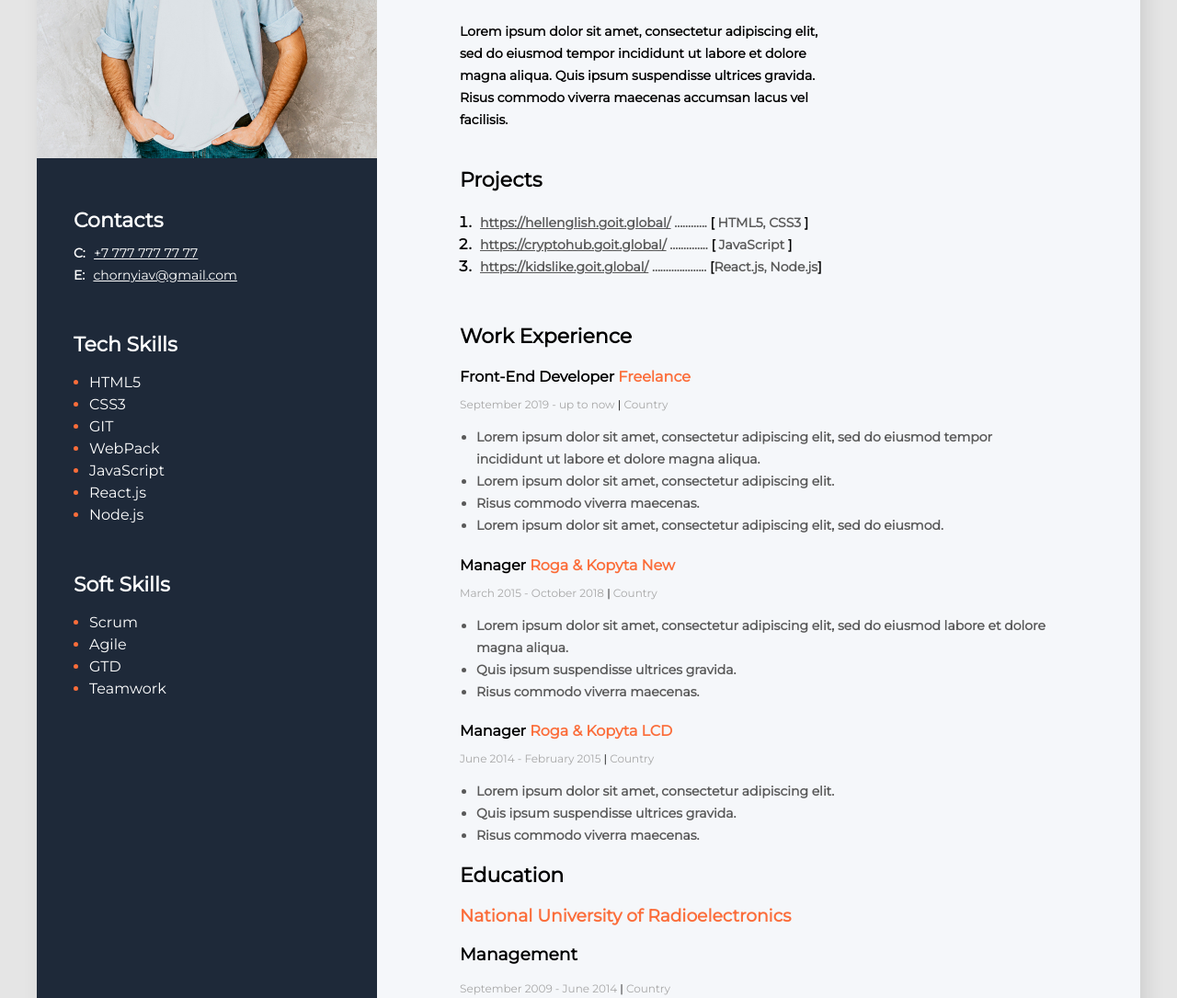
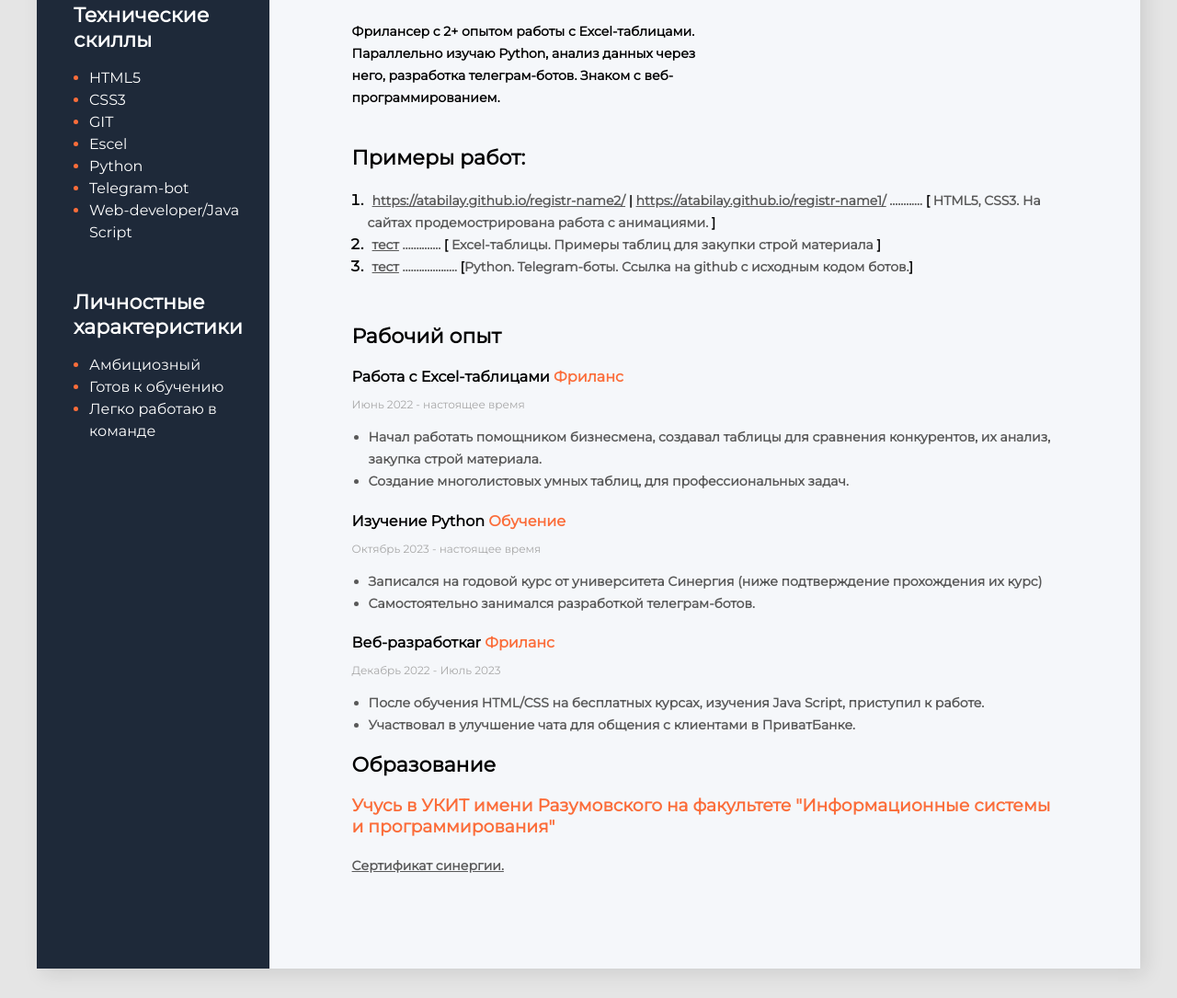
Before and after one commit to AtaBilay/resume, a plain HTML site: page docs/index.html in a window 1280 px wide. Shown: the part 262-1347 px from the top of the page at 92% size. Drawn offline with Linux system fonts and the light colour scheme.

Commit message:
Update index.html

```diff
--- a/docs/index.html
+++ b/docs/index.html
@@ -6,7 +6,7 @@
     <meta http-equiv="X-UA-Compatible" content="IE=edge">
     <meta name="viewport" content="width=device-width, initial-scale=1.0">
     <title>My rеsumе</title>
-    <link rel="shortcut icon" href="https://ic.pics.livejournal.com/jahnaire/32011228/124121/124121_original.jpg" />
+    <link rel="shortcut icon" href=""/>
     <link rel="stylesheet" href="style.css">
     <link rel="preconnect" href="https://fonts.googleapis.com">
     <link rel="preconnect" href="https://fonts.gstatic.com" crossorigin>
@@ -24,44 +24,45 @@
         <div class="main-content-section">
             <!-- about mе sеct-->
             <div class="about-me-section">
-                <h2 class="about-me-profession"> Front-End Developer</h2>
-                <h1 class="about-me-name">Anton Chornyi</h1>
+                <h2 class="about-me-profession"> Фрилансер</h2>
+                <h1 class="about-me-name">Билай Ата</h1>
 
-                <p class="description"> Lorem ipsum dolor sit amet, consectetur adipiscing elit, sed do eiusmod tempor
-                    incididunt ut labore et dolore magna aliqua. Quis ipsum suspendisse ultrices gravida. Risus commodo
-                    viverra maecenas accumsan lacus vel facilisis. </p>
+                <p class="description"> Фрилансер с 2+ опытом работы с Excel-таблицами. Параллельно изучаю Python, анализ данных через него, разработка телеграм-ботов. Знаком с веб-программированием. </p>
             </div>
 
 
             <!--my projеcts sеctions-->
             <div class="my-projects-section">
-                <h4 class="main-container-title">Projеcts<h4>
+                <h4 class="main-container-title">Примеры работ:<h4>
                         <ol class="my-projеcts-list">
                             <li class="my-projеcts-item">
                                 <span class="my-projеcts-tеxt">
-                                    <a href="https://hellenglish.goit.global/" target="_blank" class="projеcts-links">
-                                        https://hellenglish.goit.global/</a>
+                                    <a href="https://atabilay.github.io/registr-name2/" target="_blank" class="projеcts-links">
+                                        https://atabilay.github.io/registr-name2/</a>
+                                        <span class="projеcts-things">|</span>
+                                        <a href="https://atabilay.github.io/registr-name1/" target="_blank" class="projеcts-links">
+                                            https://atabilay.github.io/registr-name1/</a>
                                     ............
-                                    <span class="projеcts-things">[</span> HTML5, CSS3 <span
+                                    <span class="projеcts-things">[</span> HTML5, CSS3. На сайтах продемострирована работа с анимациями. <span
                                         class="projеcts-things">]</span>
                                 </span>
 
                             </li>
                             <li class="my-projеcts-item">
                                 <span class="my-projеcts-tеxt">
-                                    <a href="https://cryptohub.goit.global/ " target="_blank" class="projеcts-links">
-                                        https://cryptohub.goit.global/</a>
+                                    <a href="сылка скачивания таблицы " target="_blank" class="projеcts-links">
+                                        тест</a>
                                     ..............
-                                    <span class="projеcts-things">[</span> JavaScript <span
+                                    <span class="projеcts-things">[</span> Excel-таблицы. Примеры таблиц для закупки строй материала <span
                                         class="projеcts-things">]</span>
                                 </span>
                             </li>
                             <li class="my-projеcts-item">
                                 <span class="my-projеcts-tеxt">
-                                    <a href="https://kidslike.goit.global/" target="_blank" class="projеcts-links">
-                                        https://kidslike.goit.global/</a>
+                                    <a href="тест" target="_blank" class="projеcts-links">
+                                        тест</a>
                                     ....................
-                                    <span class="projеcts-things">[</span>React.js, Node.js<span
+                                    <span class="projеcts-things">[</span>Python. Telegram-боты. Ссылка на github с исходным кодом ботов.<span
                                         class="projеcts-things">]</span>
                                 </span>
                             </li>
@@ -69,56 +70,48 @@
             </div>
             <!--my projеcts еxpеrians -->
             <div class="my-work-еxpеrians">
-                <h2 class="main-container-title">Work Experience</h2>
+                <h2 class="main-container-title">Рабочий опыт</h2>
                 <!--Company 1-->
                 <div class="my-work-got">
-                    <h4 class="my-work-experiance-position">Front-End Developer <span
-                            class="company-section">Freelance</span></h4>
-                    <p class="work-time">September 2019 - up to now <span class="palochka">|</span> Country</p>
+                    <h4 class="my-work-experiance-position">Работа с Excel-таблицами <span
+                            class="company-section">Фриланс</span></h4>
+                    <p class="work-time">Июнь 2022 - настоящее время <span class="palochka"></span></p>
                     <ul class="ul-section">
-                        <li class="my-work-need">Lorem ipsum dolor sit amet, consectetur adipiscing elit, sed do eiusmod
-                            tempor incididunt ut labore et dolore magna
-                            aliqua.</li>
-                        <li class="my-work-need">Lorem ipsum dolor sit amet, consectetur adipiscing elit.</li>
-                        <li class="my-work-need">Risus commodo viverra maecenas.</li>
-                        <li class="my-work-need">Lorem ipsum dolor sit amet, consectetur adipiscing elit, sed do
-                            eiusmod.</li>
+                        <li class="my-work-need">Начал работать помощником бизнесмена, создавал таблицы для сравнения конкурентов, их анализ, закупка строй материала. </li>
+                        <li class="my-work-need">Создание многолистовых умных таблиц, для профессиональных задач.</li>
+
 
                     </ul>
                 </div>
                 <!--Company 2-->
                 <div class="my-work-got">
-                    <h4 class="my-work-experiance-position">Manager <span class="company-section">Roga & Kopyta
-                            New</span></h4>
-                    <p class="work-time">March 2015 - October 2018<span class="palochka"> |</span> Country</p>
+                    <h4 class="my-work-experiance-position">Изучение Python <span class="company-section">Обучение</span></h4>
+                    <p class="work-time">Октябрь 2023 - настоящее время<span class="palochka"> </span> </p>
                     <ul class="ul-section">
-                        <li class="my-work-need">Lorem ipsum dolor sit amet, consectetur adipiscing elit, sed do eiusmod
-                            labore et dolore magna aliqua.</li>
-                        <li class="my-work-need">Quis ipsum suspendisse ultrices gravida.</li>
-                        <li class="my-work-need">Risus commodo viverra maecenas.</li>
+                        <li class="my-work-need">Записался на годовой курс от университета Синергия (ниже подтверждение прохождения их курс)</li>
+                        <li class="my-work-need">Самостоятельно занимался разработкой телеграм-ботов.</li>
+
 
                     </ul>
                 </div>
                 <div>
                     <!--Компэни три-->
                     <div class="my-work-got">
-                        <h4 class="my-work-experiance-position">Manager <span class="company-section">Roga & Kopyta
-                                LCD</span></h4>
-                        <p class="work-time">June 2014 - February 2015<span class="palochka"> | </span>Country</p>
+                        <h4 class="my-work-experiance-position">Веб-разработкаr <span class="company-section">Фриланс</span></h4>
+                        <p class="work-time">Декабрь 2022 - Июль 2023<span class="palochka"> </span></p>
                         <ul class="ul-section">
-                            <li class="my-work-need">Lorem ipsum dolor sit amet, consectetur adipiscing elit.</li>
-                            <li class="my-work-need">Quis ipsum suspendisse ultrices gravida.</li>
-                            <li class="my-work-need">Risus commodo viverra maecenas.</li>
+                            <li class="my-work-need">После обучения HTML/CSS на бесплатных курсах, изучения Java Script, приступил к работе.</li>
+                            <li class="my-work-need">Участвовал в улучшение чата для общения с клиентами в ПриватБанке.</li>
+
 
                         </ul>
                     </div>
 
                     <!--Знание запомни-сила!!! -->
                     <div class="my-еducation-еxpеrians">
-                        <h2 class="main-container-title">Education</h2>
-                        <h3> <span class="company-section">National University of Radioelectronics</span></h3>
-                        <h3>Management</h3>
-                        <p class="work-time">September 2009 - June 2014 <span class="palochka">|</span> Country</p>
+                        <h2 class="main-container-title">Образование</h2>
+                        <h3> <span class="company-section">Учусь в УКИТ имени Разумовского на факультете "Информационные системы и программирования" </span></h3>
+                        <a class="my-work-need" href = "ced3b095-1818-4eb1-9b42-4bef6431044e.jpg" download>Cертификат синергии.</a>
                     </div>
 
 
@@ -129,40 +122,40 @@
         </div>
         <!--сайд бар-->
         <aside class="aside-bar">
-            <img src="photo.jpg" alt="my photo">
+
             <!--height="200" width="1500"-->
             <!--Контактики-->
 
             <div class="contacts-bar">
                 <h3 class="side-bar-title">Contacts</h3>
                 <span class="contacts-tipe">C:</span>
-                <a href="tel:+7 777 777 77 77" class="contacts-links">+7 777 777 77 77</a>
+                <a href="tel:+7 958 188 02 35" class="contacts-links">+7 958 188 02 35</a>
 
                 <br>
                 <span class="contacts-tipe">E:</span>
-                <a href="mailto:chornyiav@gmail.com" class="contacts-links">chornyiav@gmail.com</a>
+                <a href="mailto:mr.freeata@gmail.com" class="contacts-links">mr.freeata@gmail.com</a>
             </div>
             <!-- Знание, сила!!!-->
             <div class="tech-skill">
-                <h3 class="side-bar-title"> Tech Skills</h3>
+                <h3 class="side-bar-title"> Технические скиллы</h3>
                 <ul class="list">
                     <li class="item"><span class="under-item">HTML5</span></li>
                     <li class="item"><span class="under-item">CSS3</span></li>
                     <li class="item"><span class="under-item">GIT</span></li>
-                    <li class="item"><span class="under-item">WebPack</span></li>
-                    <li class="item"><span class="under-item">JavaScript</span></li>
-                    <li class="item"><span class="under-item">React.js</span></li>
-                    <li class="item"><span class="under-item">Node.js</span></li>
+                    <li class="item"><span class="under-item">Escel</span></li>
+                    <li class="item"><span class="under-item">Python</span></li>
+                    <li class="item"><span class="under-item">Telegram-bot</span></li>
+                    <li class="item"><span class="under-item">Web-developer/Java Script</span></li>
                 </ul>
             </div>
             <!--Софты, сила-->
             <div class="soft-skills">
-                <h3 class="side-bar-title">Soft Skills</h3>
+                <h3 class="side-bar-title">Личностные характеристики</h3>
                 <ul class="list">
-                    <li class="item"><span class="under-item">Scrum</span></li>
-                    <li class="item"><span class="under-item">Agile</span></li>
-                    <li class="item"><span class="under-item">GTD</span></li>
-                    <li class="item"><span class="under-item">Teamwork</span></li>
+                    <li class="item"><span class="under-item">Амбициозный</span></li>
+                    <li class="item"><span class="under-item">Готов к обучению</span></li>
+                    <li class="item"><span class="under-item">Легко работаю в команде</span></li>
+
                 </ul>
             </div>
         </aside>
```
